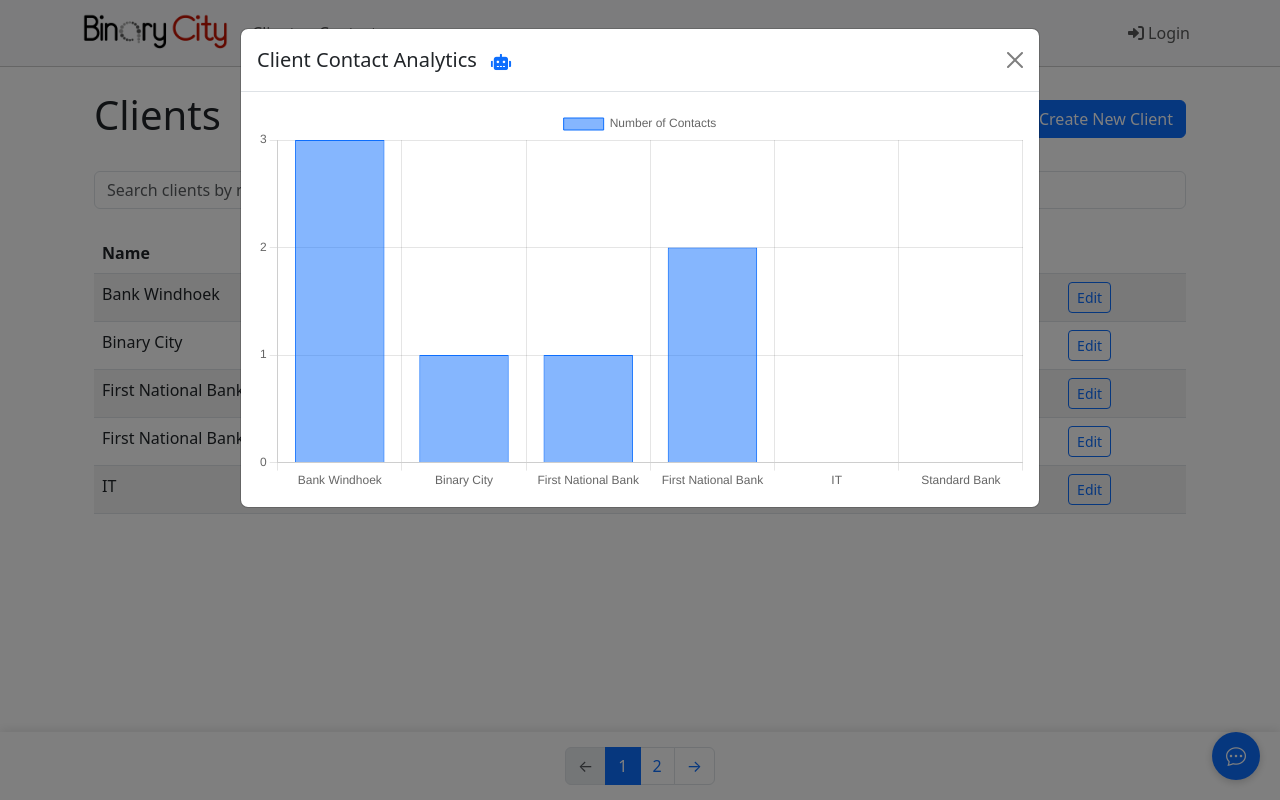
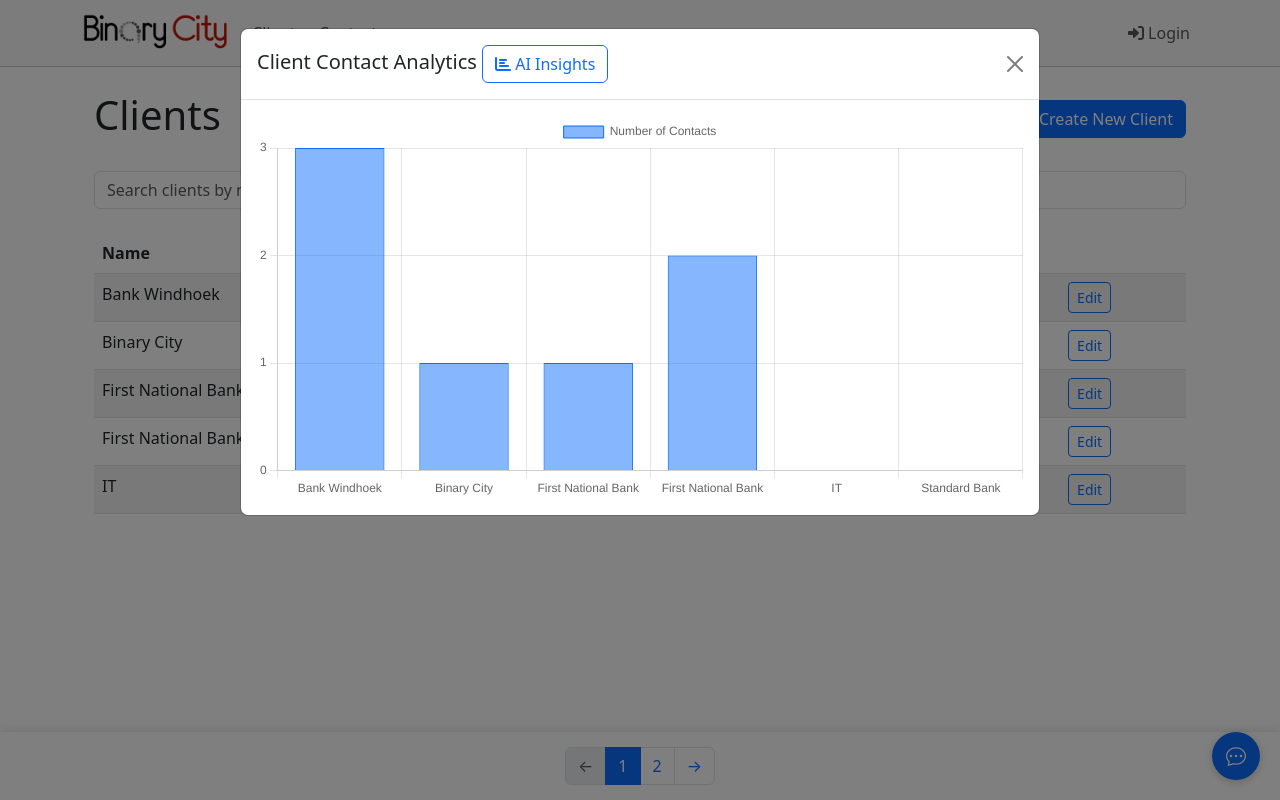
Before and after one commit to lothartj/BinaryCityClientManagement, a Django app: page /clients/ in a window 1280 px wide, after a click on "Analytics". Run offline with Django 4.2, Linux system fonts and the light colour scheme; data comes from the database, SQL or seed files in the repository; both versions use the stored data as it was after the commit.

Commit message:
fix: improve AI insights formatting and readability

```diff
--- a/binarycity/templates/binarycity/client_list.html
+++ b/binarycity/templates/binarycity/client_list.html
@@ -113,8 +113,9 @@
                 <div class="modal-header">
                     <h5 class="modal-title" id="analyticsModalLabel">
                         Client Contact Analytics
-                        <button type="button" class="btn btn-link text-primary p-0 ms-2" id="toggleAiInsights">
-                            <i class="fas fa-robot"></i>
+                        <button type="button" class="btn btn-outline-primary" id="toggleAiInsights">
+                            <i class="fas fa-chart-bar"></i>
+                            AI Insights
                         </button>
                     </h5>
                     <button type="button" class="btn-close" data-bs-dismiss="modal" aria-label="Close"></button>
@@ -241,7 +242,6 @@ document.addEventListener('DOMContentLoaded', function() {
             <p class="text-center">Loading...</p>
             <p class="text-center">Analyzing client-contact relationships...</p>
         `;
-
         fetch('/ai-analytics-insights/')
             .then(response => response.json())
             .then(data => {
@@ -276,7 +276,6 @@ document.addEventListener('DOMContentLoaded', function() {
                 `;
             });
     }
-
     if (toggleAiInsights) {
         toggleAiInsights.addEventListener('click', function() {
             aiInsightsVisible = !aiInsightsVisible;
--- a/binarycity/templates/binarycity/contact_list.html
+++ b/binarycity/templates/binarycity/contact_list.html
@@ -115,8 +115,9 @@
                 <div class="modal-header">
                     <h5 class="modal-title" id="analyticsModalLabel">
                         Contact Client Analytics
-                        <button type="button" class="btn btn-link text-primary p-0 ms-2" id="toggleAiInsights">
-                            <i class="fas fa-robot"></i>
+                        <button type="button" class="btn btn-outline-primary" id="toggleAiInsights">
+                            <i class="fas fa-chart-bar"></i>
+                            AI Insights
                         </button>
                     </h5>
                     <button type="button" class="btn-close" data-bs-dismiss="modal" aria-label="Close"></button>
```
Also changed, not shown: db.sqlite3.
